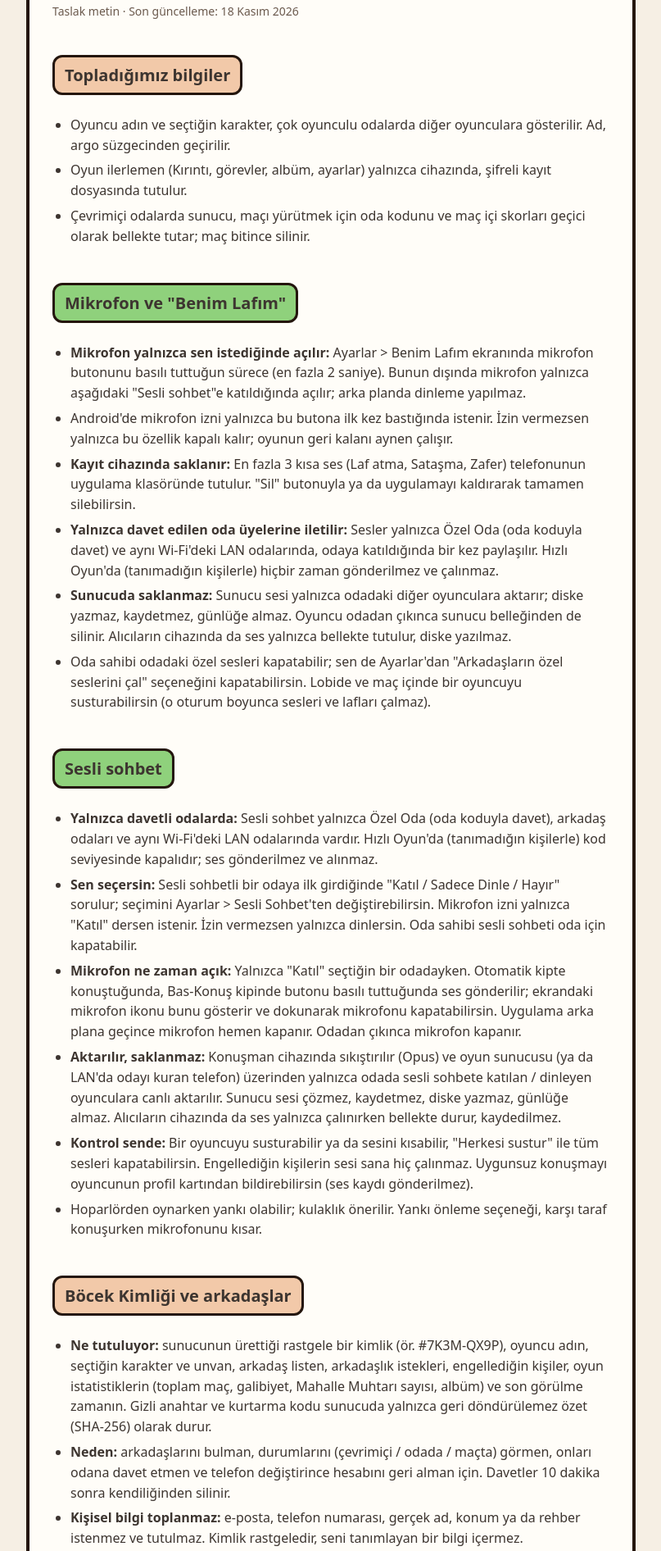
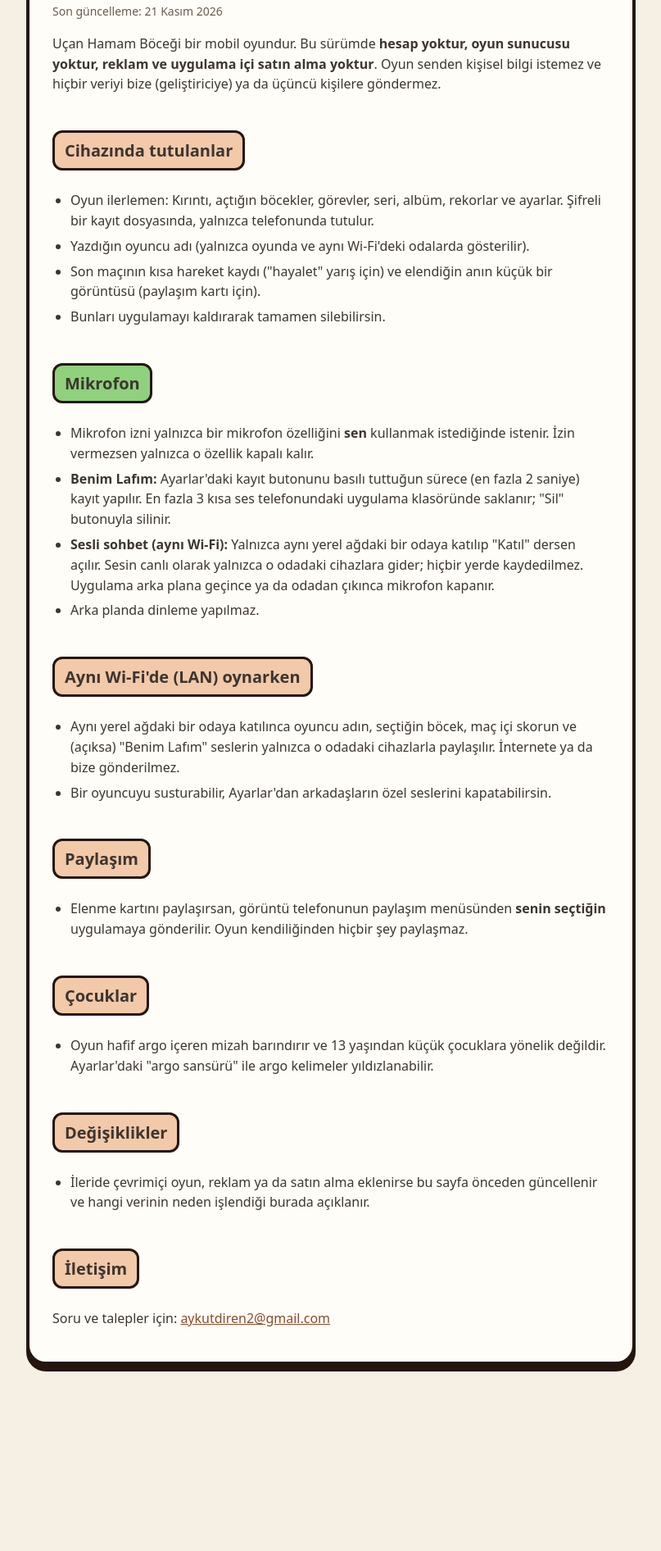
Before and after one commit to rabbace/ucan-hamam-bocegi, a plain HTML site: page web/gizlilik.html in a window 1280 px wide. Shown: the part 111-2003 px from the top of the page at 82% size, without its empty margins (236-1043 px from the left). After the commit the page ends 1800 px from the top, so only its background shows below. Drawn offline with Linux system fonts and the light colour scheme.

Commit message:
Gizlilik politikasi (cevrimdisi surum), GitHub Pages icin docs/, destek e-postasi
Co-Authored-By: Claude Opus 5.5 <noreply@anthropic.com>

```diff
--- a/web/gizlilik.html
+++ b/web/gizlilik.html
@@ -1,8 +1,8 @@
-<!DOCTYPE html>
+<!doctype html>
 <html lang="tr">
 <head>
-  <meta charset="UTF-8" />
-  <meta name="viewport" content="width=device-width, initial-scale=1.0" />
+  <meta charset="utf-8">
+  <meta name="viewport" content="width=device-width, initial-scale=1">
   <title>Uçan Hamam Böceği — Gizlilik Politikası</title>
   <style>
     body {
@@ -24,68 +24,58 @@
     ul { padding-left: 22px; }
     li { margin: 6px 0; }
     .note { font-size: 14px; color: #6B5A4E; }
+    a { color: #8A4B2A; }
   </style>
 </head>
 <body>
   <div class="card">
     <h1>Uçan Hamam Böceği — Gizlilik Politikası</h1>
-    <p class="note">Taslak metin · Son güncelleme: 18 Kasım 2026</p>
+    <p class="note">Son güncelleme: 21 Kasım 2026</p>
 
-    <h2>Topladığımız bilgiler</h2>
+    <p>Uçan Hamam Böceği bir mobil oyundur. Bu sürümde <b>hesap yoktur, oyun sunucusu yoktur, reklam ve uygulama içi satın alma yoktur</b>.
+    Oyun senden kişisel bilgi istemez ve hiçbir veriyi bize (geliştiriciye) ya da üçüncü kişilere göndermez.</p>
+
+    <h2>Cihazında tutulanlar</h2>
     <ul>
-      <li>Oyuncu adın ve seçtiğin karakter, çok oyunculu odalarda diğer oyunculara gösterilir. Ad, argo süzgecinden geçirilir.</li>
-      <li>Oyun ilerlemen (Kırıntı, görevler, albüm, ayarlar) yalnızca cihazında, şifreli kayıt dosyasında tutulur.</li>
-      <li>Çevrimiçi odalarda sunucu, maçı yürütmek için oda kodunu ve maç içi skorları geçici olarak bellekte tutar; maç bitince silinir.</li>
+      <li>Oyun ilerlemen: Kırıntı, açtığın böcekler, görevler, seri, albüm, rekorlar ve ayarlar. Şifreli bir kayıt dosyasında, yalnızca telefonunda tutulur.</li>
+      <li>Yazdığın oyuncu adı (yalnızca oyunda ve aynı Wi-Fi'deki odalarda gösterilir).</li>
+      <li>Son maçının kısa hareket kaydı ("hayalet" yarış için) ve elendiğin anın küçük bir görüntüsü (paylaşım kartı için).</li>
+      <li>Bunları uygulamayı kaldırarak tamamen silebilirsin.</li>
     </ul>
 
     <div class="mic">
-      <h2>Mikrofon ve "Benim Lafım"</h2>
+      <h2>Mikrofon</h2>
       <ul>
-        <li><strong>Mikrofon yalnızca sen istediğinde açılır:</strong> Ayarlar &gt; Benim Lafım ekranında mikrofon butonunu basılı tuttuğun sürece (en fazla 2 saniye). Bunun dışında mikrofon yalnızca aşağıdaki "Sesli sohbet"e katıldığında açılır; arka planda dinleme yapılmaz.</li>
-        <li>Android'de mikrofon izni yalnızca bu butona ilk kez bastığında istenir. İzin vermezsen yalnızca bu özellik kapalı kalır; oyunun geri kalanı aynen çalışır.</li>
-        <li><strong>Kayıt cihazında saklanır:</strong> En fazla 3 kısa ses (Laf atma, Sataşma, Zafer) telefonunun uygulama klasöründe tutulur. "Sil" butonuyla ya da uygulamayı kaldırarak tamamen silebilirsin.</li>
-        <li><strong>Yalnızca davet edilen oda üyelerine iletilir:</strong> Sesler yalnızca Özel Oda (oda koduyla davet) ve aynı Wi-Fi'deki LAN odalarında, odaya katıldığında bir kez paylaşılır. Hızlı Oyun'da (tanımadığın kişilerle) hiçbir zaman gönderilmez ve çalınmaz.</li>
-        <li><strong>Sunucuda saklanmaz:</strong> Sunucu sesi yalnızca odadaki diğer oyunculara aktarır; diske yazmaz, kaydetmez, günlüğe almaz. Oyuncu odadan çıkınca sunucu belleğinden de silinir. Alıcıların cihazında da ses yalnızca bellekte tutulur, diske yazılmaz.</li>
-        <li>Oda sahibi odadaki özel sesleri kapatabilir; sen de Ayarlar'dan "Arkadaşların özel seslerini çal" seçeneğini kapatabilirsin. Lobide ve maç içinde bir oyuncuyu susturabilirsin (o oturum boyunca sesleri ve lafları çalmaz).</li>
+        <li>Mikrofon izni yalnızca bir mikrofon özelliğini <b>sen</b> kullanmak istediğinde istenir. İzin vermezsen yalnızca o özellik kapalı kalır.</li>
+        <li><b>Benim Lafım:</b> Ayarlar'daki kayıt butonunu basılı tuttuğun sürece (en fazla 2 saniye) kayıt yapılır. En fazla 3 kısa ses telefonundaki uygulama klasöründe saklanır; "Sil" butonuyla silinir.</li>
+        <li><b>Sesli sohbet (aynı Wi-Fi):</b> Yalnızca aynı yerel ağdaki bir odaya katılıp "Katıl" dersen açılır. Sesin canlı olarak yalnızca o odadaki cihazlara gider; hiçbir yerde kaydedilmez. Uygulama arka plana geçince ya da odadan çıkınca mikrofon kapanır.</li>
+        <li>Arka planda dinleme yapılmaz.</li>
       </ul>
     </div>
 
-    <div class="mic">
-      <h2>Sesli sohbet</h2>
-      <ul>
-        <li><strong>Yalnızca davetli odalarda:</strong> Sesli sohbet yalnızca Özel Oda (oda koduyla davet), arkadaş odaları ve aynı Wi-Fi'deki LAN odalarında vardır. Hızlı Oyun'da (tanımadığın kişilerle) kod seviyesinde kapalıdır; ses gönderilmez ve alınmaz.</li>
-        <li><strong>Sen seçersin:</strong> Sesli sohbetli bir odaya ilk girdiğinde "Katıl / Sadece Dinle / Hayır" sorulur; seçimini Ayarlar &gt; Sesli Sohbet'ten değiştirebilirsin. Mikrofon izni yalnızca "Katıl" dersen istenir. İzin vermezsen yalnızca dinlersin. Oda sahibi sesli sohbeti oda için kapatabilir.</li>
-        <li><strong>Mikrofon ne zaman açık:</strong> Yalnızca "Katıl" seçtiğin bir odadayken. Otomatik kipte konuştuğunda, Bas-Konuş kipinde butonu basılı tuttuğunda ses gönderilir; ekrandaki mikrofon ikonu bunu gösterir ve dokunarak mikrofonu kapatabilirsin. Uygulama arka plana geçince mikrofon hemen kapanır. Odadan çıkınca mikrofon kapanır.</li>
-        <li><strong>Aktarılır, saklanmaz:</strong> Konuşman cihazında sıkıştırılır (Opus) ve oyun sunucusu (ya da LAN'da odayı kuran telefon) üzerinden yalnızca odada sesli sohbete katılan / dinleyen oyunculara canlı aktarılır. Sunucu sesi çözmez, kaydetmez, diske yazmaz, günlüğe almaz. Alıcıların cihazında da ses yalnızca çalınırken bellekte durur, kaydedilmez.</li>
-        <li><strong>Kontrol sende:</strong> Bir oyuncuyu susturabilir ya da sesini kısabilir, "Herkesi sustur" ile tüm sesleri kapatabilirsin. Engellediğin kişilerin sesi sana hiç çalınmaz. Uygunsuz konuşmayı oyuncunun profil kartından bildirebilirsin (ses kaydı gönderilmez).</li>
-        <li>Hoparlörden oynarken yankı olabilir; kulaklık önerilir. Yankı önleme seçeneği, karşı taraf konuşurken mikrofonunu kısar.</li>
-      </ul>
-    </div>
-
-    <h2>Böcek Kimliği ve arkadaşlar</h2>
+    <h2>Aynı Wi-Fi'de (LAN) oynarken</h2>
     <ul>
-      <li><strong>Ne tutuluyor:</strong> sunucunun ürettiği rastgele bir kimlik (ör. #7K3M-QX9P), oyuncu adın, seçtiğin karakter ve unvan, arkadaş listen, arkadaşlık istekleri, engellediğin kişiler, oyun istatistiklerin (toplam maç, galibiyet, Mahalle Muhtarı sayısı, albüm) ve son görülme zamanın. Gizli anahtar ve kurtarma kodu sunucuda yalnızca geri döndürülemez özet (SHA-256) olarak durur.</li>
-      <li><strong>Neden:</strong> arkadaşlarını bulman, durumlarını (çevrimiçi / odada / maçta) görmen, onları odana davet etmen ve telefon değiştirince hesabını geri alman için. Davetler 10 dakika sonra kendiliğinden silinir.</li>
-      <li><strong>Kişisel bilgi toplanmaz:</strong> e-posta, telefon numarası, gerçek ad, konum ya da rehber istenmez ve tutulmaz. Kimlik rastgeledir, seni tanımlayan bir bilgi içermez.</li>
-      <li><strong>Kimler görür:</strong> adın, kimliğin, unvanın ve istatistiklerin profil kartında görünür. Durumunu yalnızca arkadaşların görür. Engellediğin kişi seni göremez ve sana istek ya da davet gönderemez.</li>
-      <li><strong>Bağlantı güvenliği:</strong> yayın sürümünde sunucuyla bağlantı TLS ile şifrelenir.</li>
-      <li><strong>Nasıl silinir:</strong> oyunda Ayarlar → Hesabım → <em>Hesabımı Sil</em> (kimliğini yazarak onaylarsın) ya da <a href="hesap-silme.html">web üzerinden silme talebi</a> (kimlik + kurtarma kodu; kodun yoksa e-posta ile). Silince sunucudaki kaydın, arkadaş bağlantıların (karşı tarafların listelerinden de), isteklerin, davetlerin ve yedeklerdeki kopyaları silinir; kimlik bir daha kimseye verilmez. Telefonundaki kimlik dosyası da silinir; Kırıntı, karakterler ve satın alımlar cihazda kalır.</li>
+      <li>Aynı yerel ağdaki bir odaya katılınca oyuncu adın, seçtiğin böcek, maç içi skorun ve (açıksa) "Benim Lafım" seslerin yalnızca o odadaki cihazlarla paylaşılır. İnternete ya da bize gönderilmez.</li>
+      <li>Bir oyuncuyu susturabilir, Ayarlar'dan arkadaşların özel seslerini kapatabilirsin.</li>
     </ul>
 
-    <h2>Bildirimler</h2>
+    <h2>Paylaşım</h2>
     <ul>
-      <li>"Bildir" butonu oyuncunun adını, oda kodunu ve seçtiğin sebebi sunucuya gönderir; bu bilgi kötüye kullanımı incelemek için sunucuda bir kayıt dosyasında tutulur. <strong>Ses kaydı gönderilmez.</strong></li>
-      <li>Profil kartındaki "Bildir" butonu (uygunsuz isim, taciz, hile, diğer) iki tarafın Böcek Kimliğini, adı ve sebebi iletir. Uygunsuz adı bildirilen ve incelenen hesabın adı diğer oyunculara "Böcek #7K3M" olarak gösterilebilir.</li>
-      <li>LAN odalarında sunucu olmadığı için bildirim cihazında sıraya alınır ve bir sonraki çevrimiçi odaya girdiğinde iletilir.</li>
+      <li>Elenme kartını paylaşırsan, görüntü telefonunun paylaşım menüsünden <b>senin seçtiğin</b> uygulamaya gönderilir. Oyun kendiliğinden hiçbir şey paylaşmaz.</li>
     </ul>
 
-    <h2>Reklamlar ve satın almalar</h2>
+    <h2>Çocuklar</h2>
     <ul>
-      <li>Ödüllü reklamlar ve uygulama içi satın almalar ilgili platformların (Google Play, App Store) kendi gizlilik politikalarına tabidir.</li>
+      <li>Oyun hafif argo içeren mizah barındırır ve 13 yaşından küçük çocuklara yönelik değildir. Ayarlar'daki "argo sansürü" ile argo kelimeler yıldızlanabilir.</li>
+    </ul>
+
+    <h2>Değişiklikler</h2>
+    <ul>
+      <li>İleride çevrimiçi oyun, reklam ya da satın alma eklenirse bu sayfa önceden güncellenir ve hangi verinin neden işlendiği burada açıklanır.</li>
     </ul>
 
     <h2>İletişim</h2>
-    <p>Sorun ve silme talepleri için: {DESTEK_EPOSTA} · <a href="hesap-silme.html">Hesap silme sayfası</a></p>
+    <p>Soru ve talepler için: <a href="mailto:aykutdiren2@gmail.com">aykutdiren2@gmail.com</a></p>
   </div>
 </body>
 </html>
```
Also changed, not shown: docs/gizlilik.html (added, +81 -0 lines), docs/index.html (added, +7 -0 lines), 3 other files.
